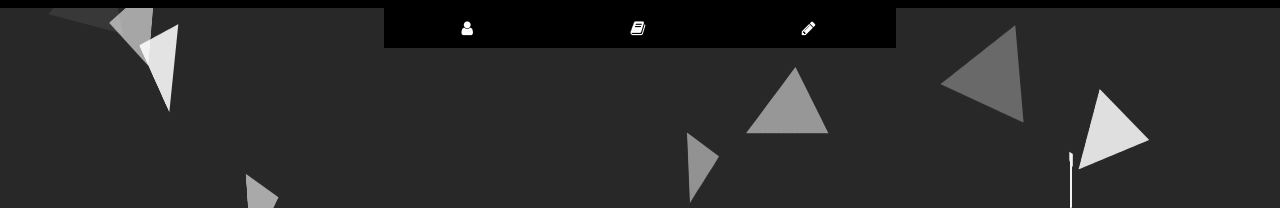
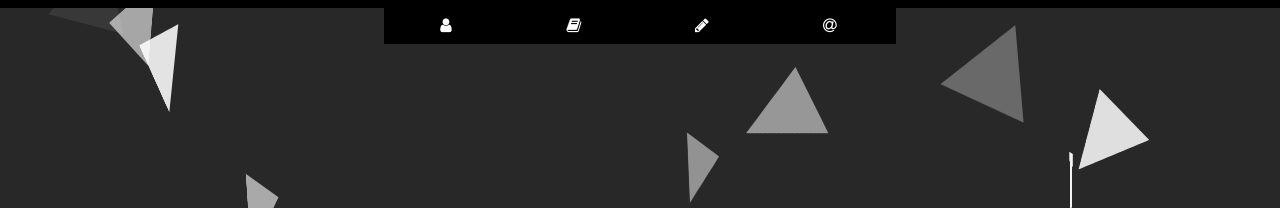
Before and after one commit to wgpsutherland/wgpsutherland.github.io, a Jekyll site: the page built from index.html, in a window 1280 px wide. Shown: the top 208 px of the page. Built offline with Jekyll 4.4.1, drawn with Linux system fonts in a browser that asks for light colours; nearby versions of some CDN libraries; a script that is not in the unit is left out.

Commit message:
Add blog to nav bar and update nav symbols

```diff
--- a/_includes/header.html
+++ b/_includes/header.html
@@ -18,10 +18,18 @@
                         </li>
                     </div>
                 </a>
+                <a href="http://wgpsutherland.github.io/blog/">
+                    <div class="li-wrapper blog-wrapper">
+                        <li>
+                            <span class="fa fa-pencil"></span>
+                            <span class="blog-label labels">&nbsp;&nbsp;blog</span>
+                        </li>
+                    </div>
+                </a>
                 <a href="../contact">
                     <div class="li-wrapper contact-wrapper">
                         <li>
-                            <span class="fa fa-pencil"></span>
+                            <span class="fa fa-at"></span>
                             <span class="contact-label labels">&nbsp;&nbsp;contact</span>
                         </li>
                     </div>
--- a/css/style.css
+++ b/css/style.css
@@ -114,7 +114,7 @@ h2 {
 }
 
 .li-wrapper {
-    width: calc(100%/3);
+    width: calc(100%/4);
     display: inline-block;
     text-align: center;
     height: 100%;
@@ -134,7 +134,7 @@ h2 {
 /* Lanscape iPad */
 @media (min-width: 1025px) {
 
-    .profile-wrapper:hover .profile-label, .work-wrapper:hover .work-label, .contact-wrapper:hover .contact-label {
+    .profile-wrapper:hover .profile-label, .work-wrapper:hover .work-label, .contact-wrapper:hover .contact-label, .blog-wrapper:hover .blog-label {
         visibility: visible;
         font-size: 16px;
     }
```
